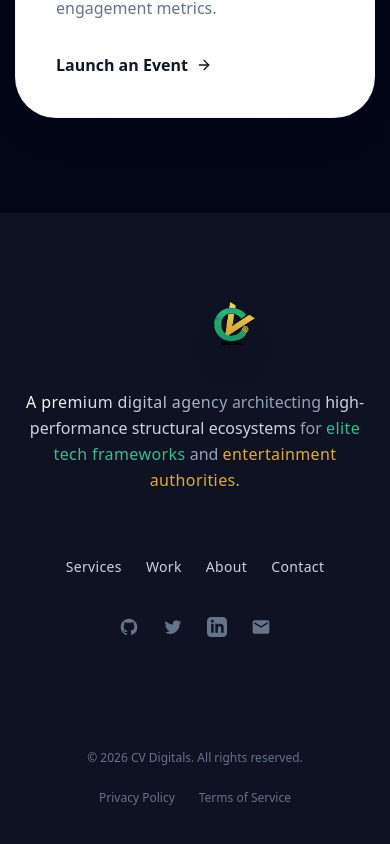
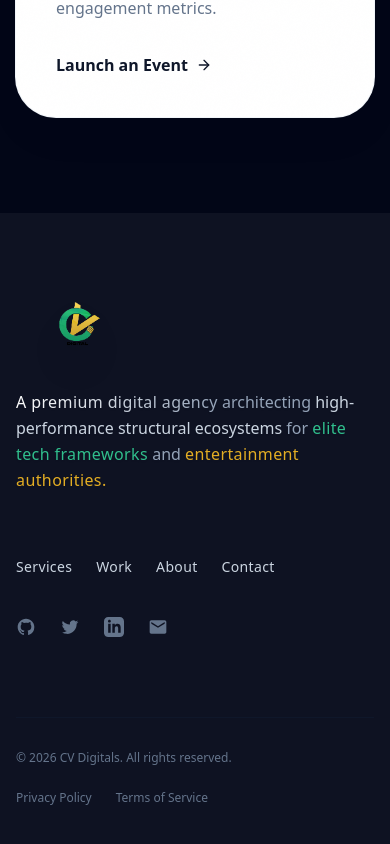
Before and after one commit to VictorChidex1/cv-digitals, a React (Vite) app: page / in a window 390 px wide. Shown: the part 3914-4758 px from the top of the page. Built offline with nearby package versions, Linux system fonts and the light colour scheme.

Commit message:
aligned the logo vertically in the footer

```diff
--- a/src/components/layout/Footer.tsx
+++ b/src/components/layout/Footer.tsx
@@ -8,10 +8,10 @@ export function Footer() {
       <div className="container mx-auto px-4 pt-20 pb-12 md:pt-32 md:pb-16 sm:px-6 lg:px-8">
 
         {/* Core Links & Branding Container */}
-        <div className="flex flex-col items-center justify-between gap-16 md:flex-row md:items-start md:gap-0">
+        <div className="flex flex-col items-start justify-between gap-16 md:flex-row md:gap-0">
 
           {/* 1. Left Graphic & Digital Synopsis */}
-          <div className="flex w-full max-w-sm flex-col items-center text-center md:items-start md:text-left">
+          <div className="flex w-full max-w-sm flex-col items-start text-left">
             <Link to="/" className="flex items-center gap-2 mb-8">
               <img
                 src="/assets/cv-digital-logo.png"
@@ -25,8 +25,8 @@ export function Footer() {
           </div>
 
           {/* 2. Right Anchor Navigation Matrix */}
-          <div className="flex w-full flex-col items-center justify-center gap-6 md:w-auto md:items-end">
-            <div className="flex flex-wrap items-center justify-center gap-6 text-sm font-medium tracking-wide text-slate-300 md:gap-10">
+          <div className="flex w-full flex-col items-start justify-center gap-6 md:w-auto md:items-end">
+            <div className="flex flex-wrap items-start justify-start md:justify-end gap-6 text-sm font-medium tracking-wide text-slate-300 md:gap-10">
               <Link to="/services" className="transition-all duration-300 hover:text-emerald-400 hover:drop-shadow-[0_0_8px_rgba(52,211,153,0.5)]">Services</Link>
               <Link to="/work"     className="transition-all duration-300 hover:text-emerald-400 hover:drop-shadow-[0_0_8px_rgba(52,211,153,0.5)]">Work</Link>
               <Link to="/about"    className="transition-all duration-300 hover:text-emerald-400 hover:drop-shadow-[0_0_8px_rgba(52,211,153,0.5)]">About</Link>
@@ -34,7 +34,7 @@ export function Footer() {
             </div>
 
             {/* Social Media Link / External References Block */}
-            <div className="mt-4 flex gap-6 text-slate-500">
+            <div className="mt-4 flex items-start gap-6 text-slate-500">
               <a href="https://github.com/VictorChidex1" target="_blank" rel="noopener noreferrer" aria-label="GitHub" className="transition-colors hover:text-white">
                 <svg className="h-5 w-5" fill="currentColor" viewBox="0 0 24 24"><path fillRule="evenodd" d="M12 2C6.477 2 2 6.484 2 12.017c0 4.425 2.865 8.18 6.839 9.504.5.092.682-.217.682-.483 0-.237-.008-.868-.013-1.703-2.782.605-3.369-1.343-3.369-1.343-.454-1.158-1.11-1.466-1.11-1.466-.908-.62.069-.608.069-.608 1.003.07 1.531 1.032 1.531 1.032.892 1.53 2.341 1.088 2.91.832.092-.647.35-1.088.636-1.338-2.22-.253-4.555-1.113-4.555-4.951 0-1.093.39-1.988 1.029-2.688-.103-.253-.446-1.272.098-2.65 0 0 .84-.27 2.75 1.026A9.564 9.564 0 0112 6.844c.85.004 1.705.115 2.504.337 1.909-1.296 2.747-1.027 2.747-1.027.546 1.379.202 2.398.1 2.651.64.7 1.028 1.595 1.028 2.688 0 3.848-2.339 4.695-4.566 4.943.359.309.678.92.678 1.855 0 1.338-.012 2.419-.012 2.747 0 .268.18.58.688.482A10.019 10.019 0 0022 12.017C22 6.484 17.522 2 12 2z" clipRule="evenodd"/></svg>
               </a>
@@ -52,7 +52,7 @@ export function Footer() {
         </div>
 
         {/* Massive Space Legal Footer Handoff */}
-        <div className="mt-20 md:mt-28 flex flex-col items-center justify-between gap-6 text-xs text-slate-500 md:flex-row border-t border-slate-900 pt-8">
+        <div className="mt-20 md:mt-28 flex flex-col items-start justify-between gap-6 text-xs text-slate-500 md:flex-row md:items-center border-t border-slate-900 pt-8">
           <p>&copy; {new Date().getFullYear()} CV Digitals. All rights reserved.</p>
           <div className="flex space-x-6 font-medium">
             <a href="#" className="transition-colors duration-300 hover:text-slate-300">Privacy Policy</a>
```
